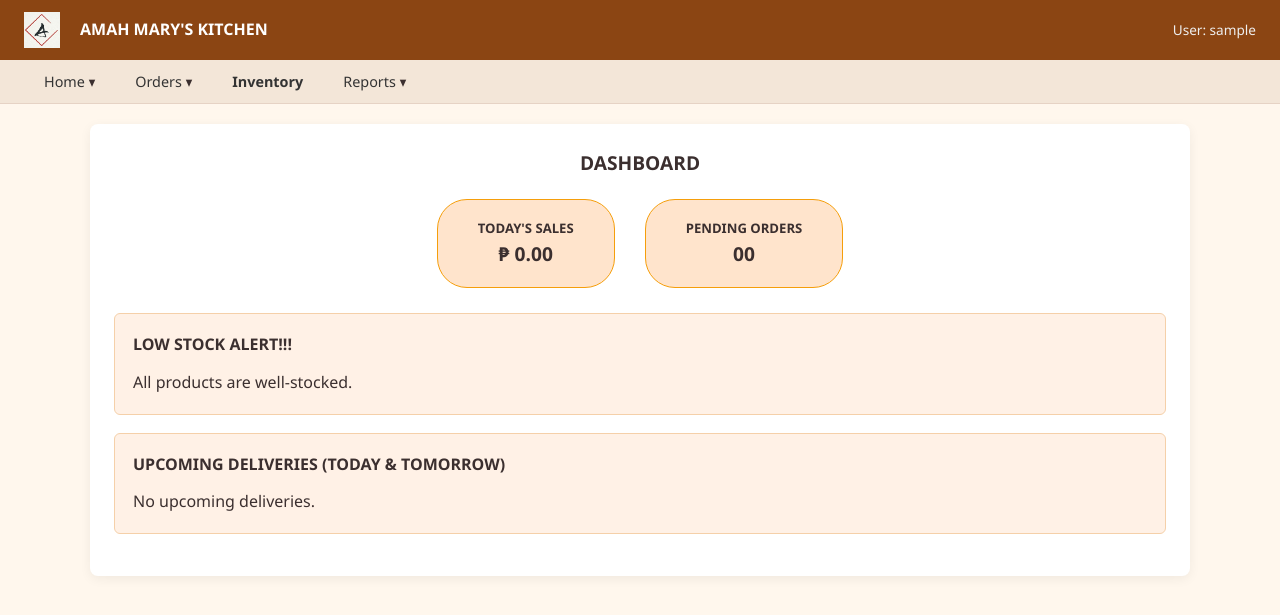
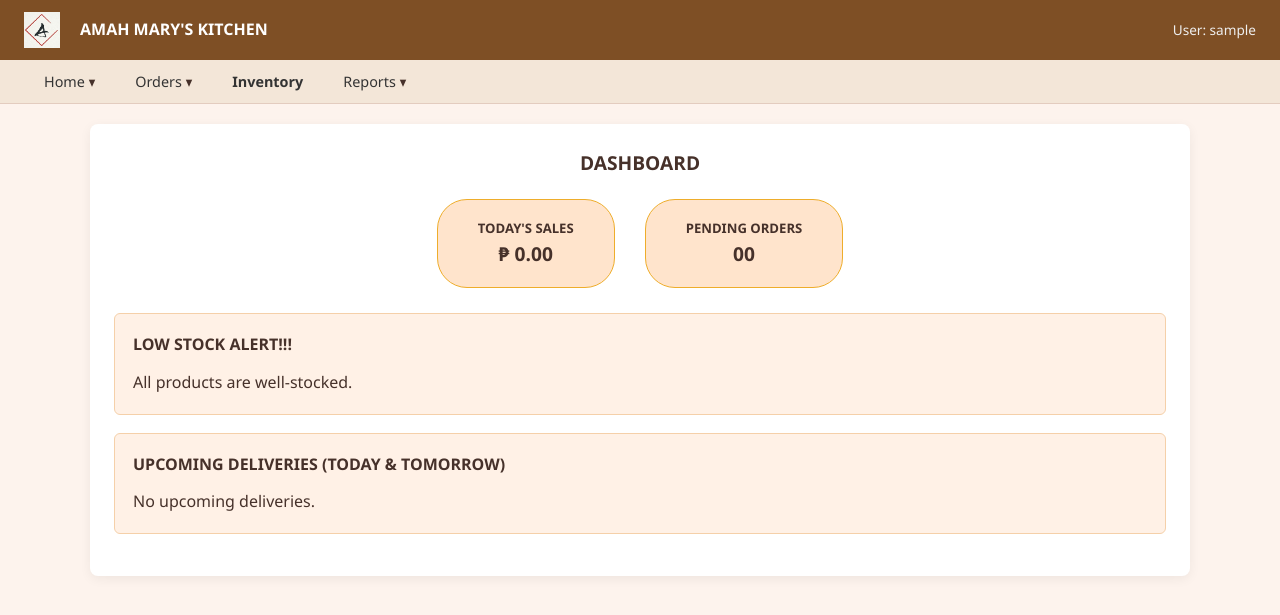
Before and after one commit to Furyk1923/Amah-Mary-s-Kitchen-by-Bare-Minimum, a PHP site: page /index.php in a window 1280 px wide. Shown: the top 615 px of the page. Run offline with PHP 8.4, Linux system fonts and the light colour scheme; the visitor is signed in with stand-in values (Sample User, id 1); data that the repository does not hold is empty.

Commit message:
Hues
Tried to make colors less flat

```diff
--- a/style.css
+++ b/style.css
@@ -4,13 +4,35 @@
 
 /* ---------- Color Theme (Food Business Palette) ---------- */
 :root{
-    --primary:#c2410c;
-    --secondary:#8b4513;
-    --accent:#f59e0b;
-    --bg:#fff7ed;
-    --card:#ffffff;
-    --text:#3b2f2f;
-    --border:#e6d3c5;
+
+--hue-primary: 22;
+--hue-secondary: 28;
+--hue-accent: 40;
+
+/* Primary Colors */
+--primary: hsl(var(--hue-primary), 72%, 45%);
+--primary-light: hsl(var(--hue-primary), 85%, 60%);
+--primary-dark: hsl(var(--hue-primary), 65%, 32%);
+
+/* Secondary (brown tone) */
+--secondary: hsl(var(--hue-secondary), 55%, 32%);
+--secondary-light: hsl(var(--hue-secondary), 60%, 55%);
+
+/* Accent (yellow warmth) */
+--accent: hsl(var(--hue-accent), 85%, 55%);
+--accent-soft: hsl(var(--hue-accent), 95%, 88%);
+
+/* Backgrounds */
+--bg: hsl(var(--hue-primary), 80%, 96%);
+--card: hsl(0, 0%, 100%);
+
+/* Text */
+--text: hsl(15, 25%, 22%);
+--text-soft: hsl(15, 15%, 40%);
+
+/* Borders */
+--border: hsl(var(--hue-primary), 40%, 82%);
+
 }
 
 /* ---------- Global Reset ---------- */
```
